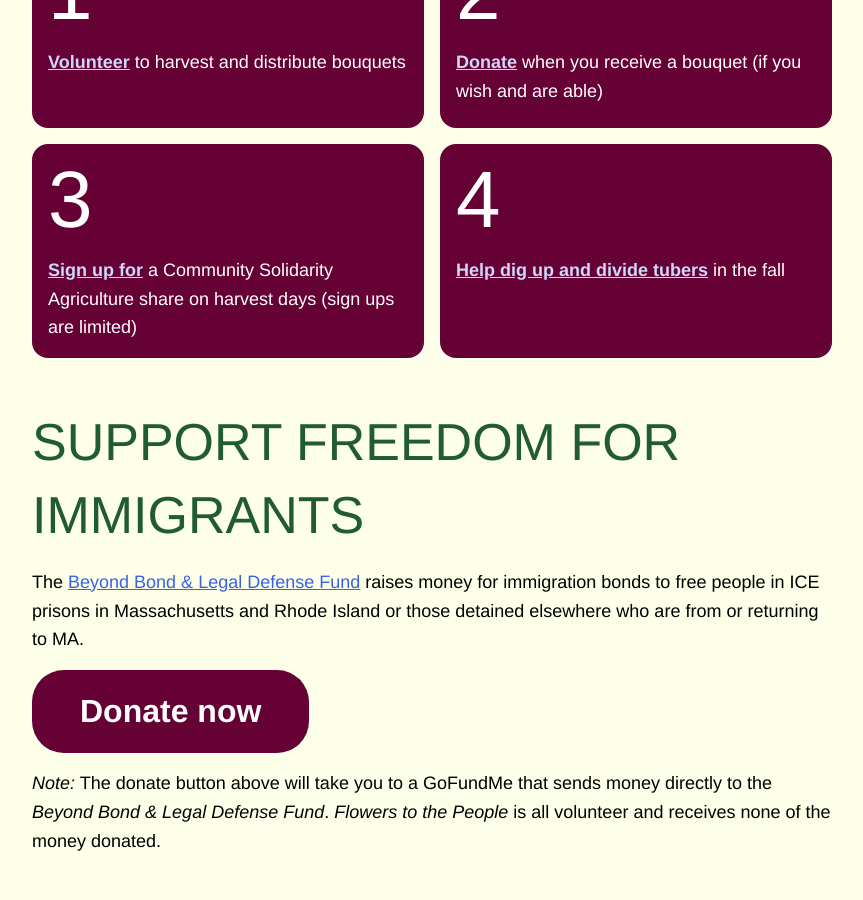
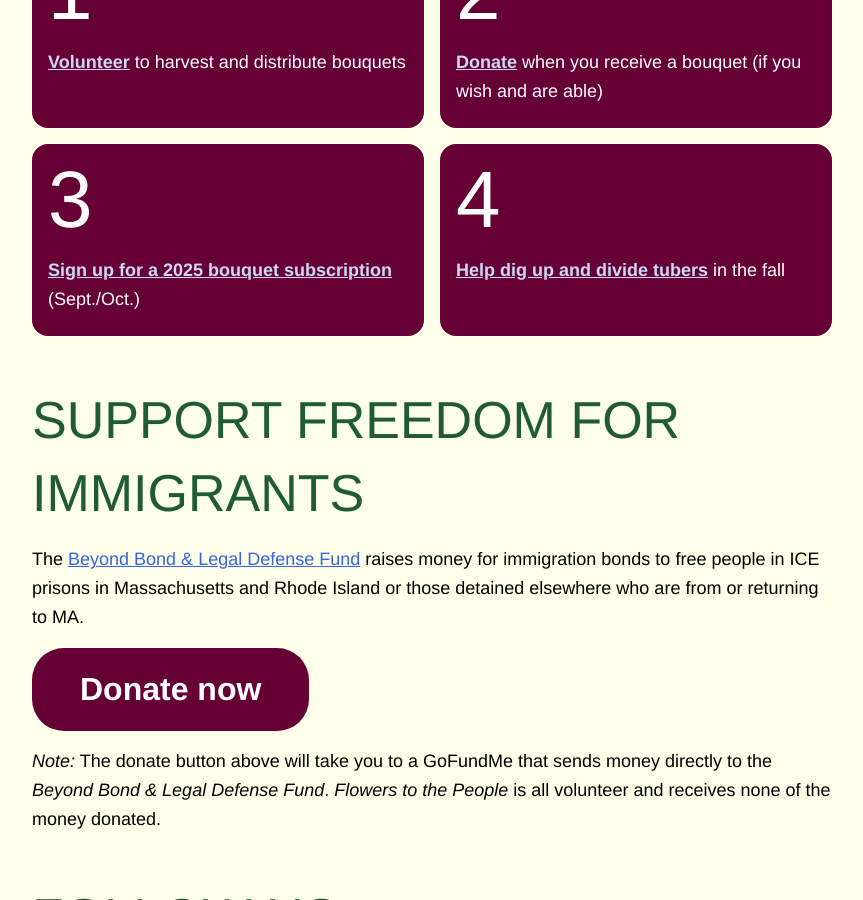
Before and after one commit to heybenji/flowerstothepeople, a Jekyll site: the page built from index.html, in a window 1280 px wide and 900 px high, scrolled down 1540 px. Shown: the whole window, without its empty margins (208-1071 px from the left). Built offline with Jekyll 4.4.1, drawn with Linux system fonts in a browser that asks for light colours; some web fonts are replaced; a script that is not in the unit is left out.

Commit message:
Change CSA CTA

```diff
--- a/index.html
+++ b/index.html
@@ -39,8 +39,7 @@
     when you receive a bouquet (if you wish and are able)</li>
   <li>
     <a href="https://docs.google.com/forms/d/e/1FAIpQLSfxoNIEYxpyeKcd_Bwmv8fjp2QYRcbNzJaWAFpNMeHao740FA/viewform?usp=dialog">
-      <strong>Sign up for</strong></a>
-    a Community Solidarity Agriculture share on harvest days (sign ups are limited)
+      <strong>Sign up for a 2025 bouquet subscription</strong></a> (Sept./Oct.)
   </li>
   <li>
     <a href="https://docs.google.com/forms/d/e/1FAIpQLSc_mUEyj9bZt_skcQKT8Nm99cxukdyVFp9CGZh_Pw90YG33xw/viewform?pli=1" title="Fill out volunteer sign-up form">
```
